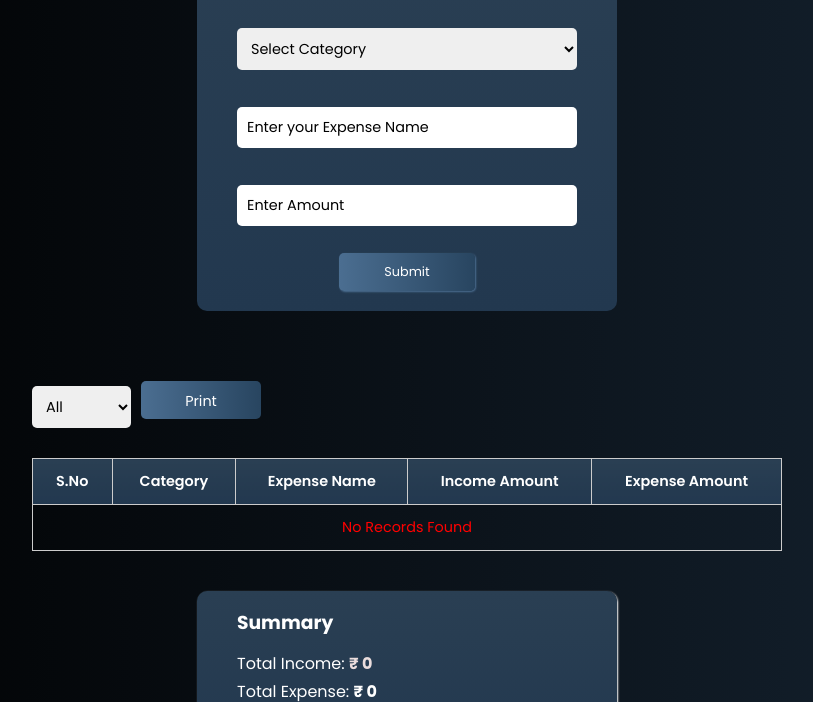
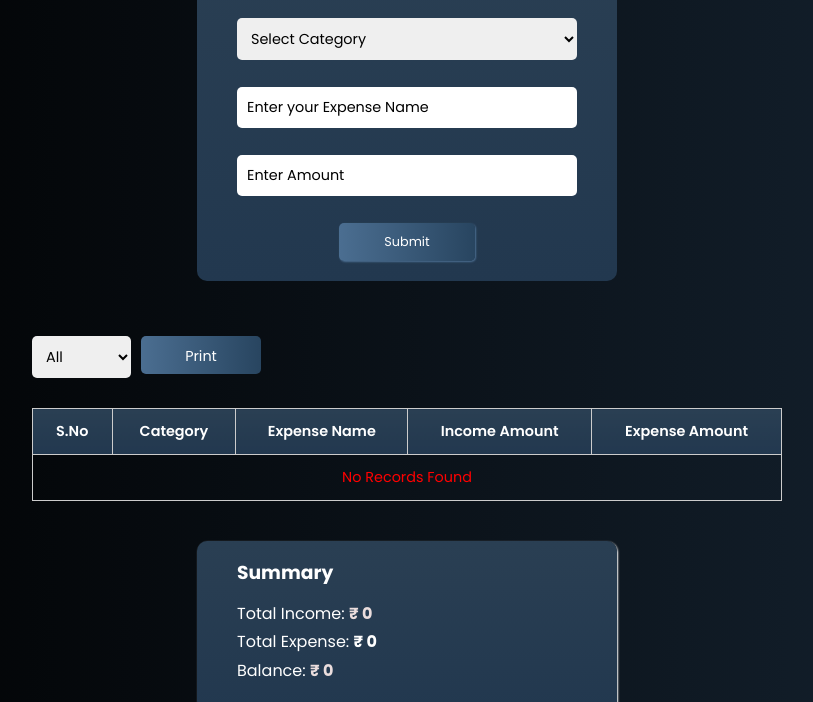
Before and after one commit to kamali-2710/Expense-Tracker-Jquery, a plain HTML site: page index.html in a window 1280 px wide. Shown: the part 98-800 px from the top of the page, without its empty margins (233-1046 px from the left). Drawn offline with nearby package versions, Linux system fonts and the light colour scheme; some packages are replaced by stand-ins of ours; a script that the page names is missing.

Commit message:
jquery project

```diff
--- a/style.css
+++ b/style.css
@@ -39,7 +39,7 @@ body {
   flex-direction: column;
   gap: 16px;
   padding: 20px 40px;
-  margin: 20px 0px 40px;
+  margin: 20px 0px 30px;
   border-radius: 10px;
   background:linear-gradient(#2a3f53,#22384f);
 }
@@ -61,7 +61,7 @@ select {
   border: none;
   outline: none;
   font-size: 0.9rem;
-  margin-top: 15px;
+  margin-top: 5px;
 }
 
 ::placeholder,
@@ -132,6 +132,7 @@ button:hover {
   padding-bottom: 10px;
   background: linear-gradient(to left, #284560,#4b6e91);
   color: white;
+  cursor: pointer;
 }
 
 /* ===== TABLE ===== */
```
